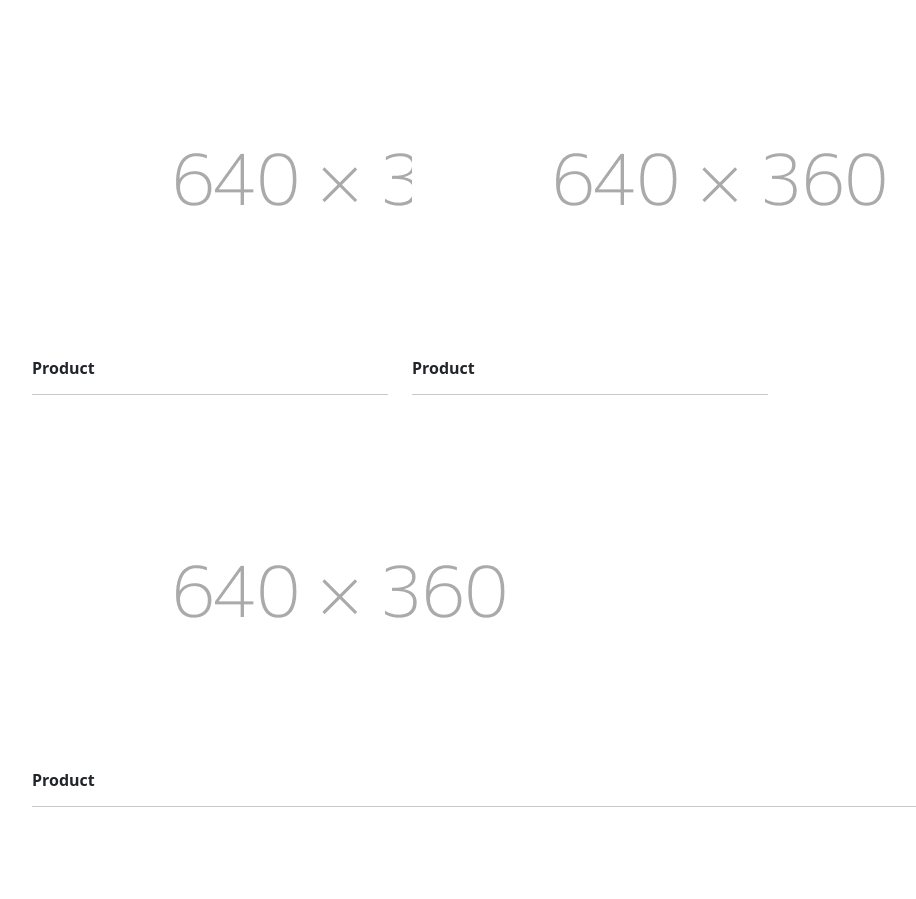
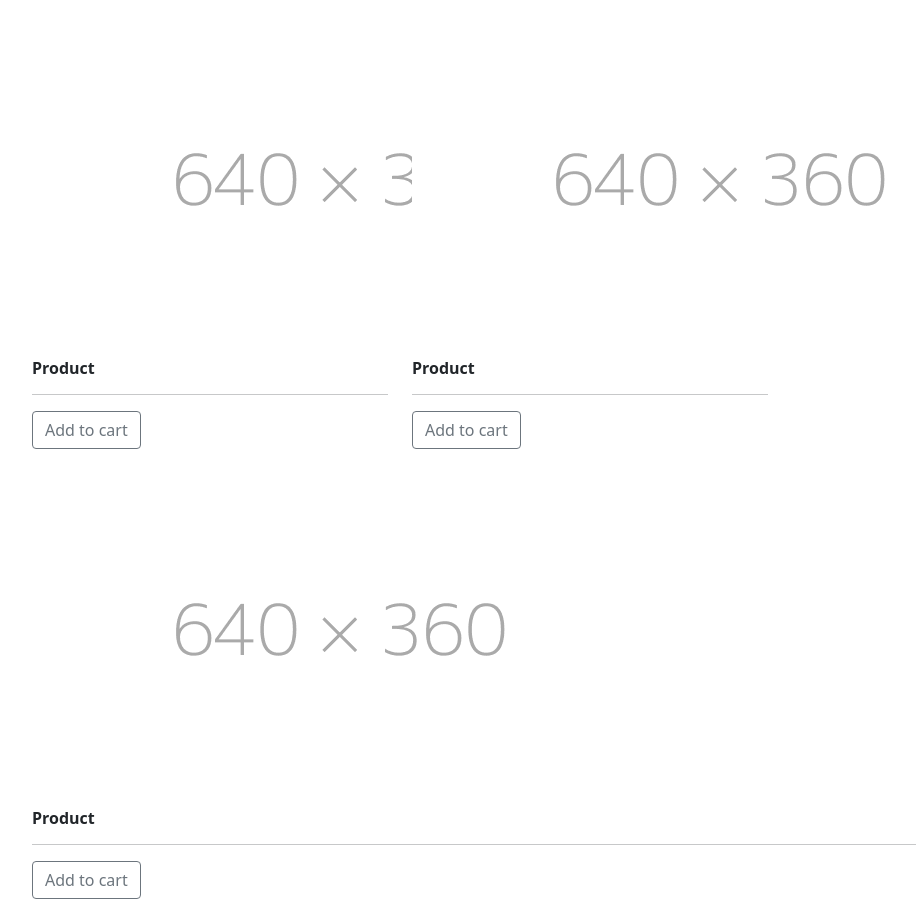
Before and after one commit to petre-marian-vaduva/Ecommerce, a Django app: page /store/ in a window 1280 px wide. Shown: the part 282-1181 px from the top of the page, without its empty margins (50-966 px from the left). Before the commit the page ends 1089 px from the top, so only its background shows below. Run offline with Django 4.2, Linux system fonts and the light colour scheme.

Commit message:
add button to store template

```diff
--- a/project1/store/templates/store/store.html
+++ b/project1/store/templates/store/store.html
@@ -7,6 +7,7 @@
             <div class="box-element product"></div>
             <h6><strong>Product</strong></h6>
             <hr>
+            <button class="btn btn-outline-secondary add-btn">Add to cart</button>
         </div>
 
         <div class="col-lg-4">
@@ -14,6 +15,7 @@
             <div class="box-element product"></div>
             <h6><strong>Product</strong></h6>
             <hr>
+            <button class="btn btn-outline-secondary add-btn">Add to cart</button>
         </div>
 
         <div class="thumbnail" class="col-lg-4">
@@ -21,6 +23,7 @@
             <div class="box-element product"></div>
             <h6><strong>Product</strong></h6>
             <hr>
+            <button class="btn btn-outline-secondary add-btn">Add to cart</button>
         </div>
     </div>
 {% endblock content %}
```
